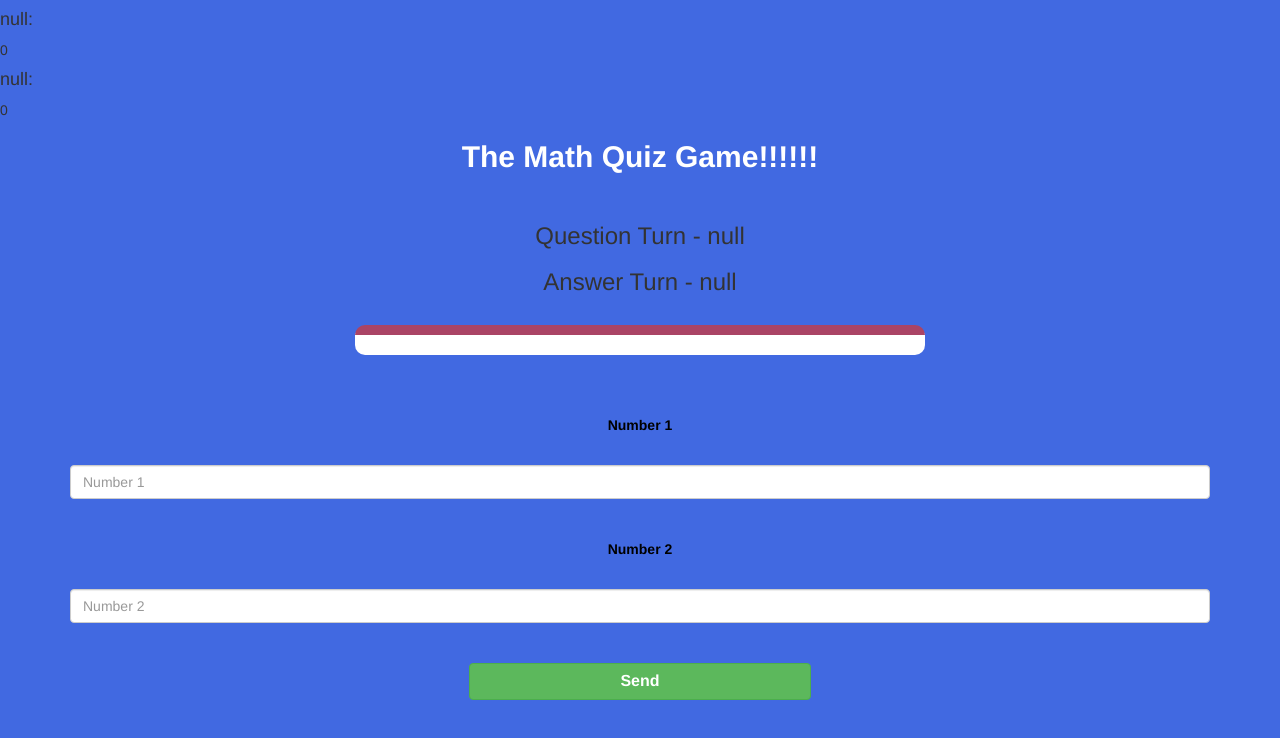
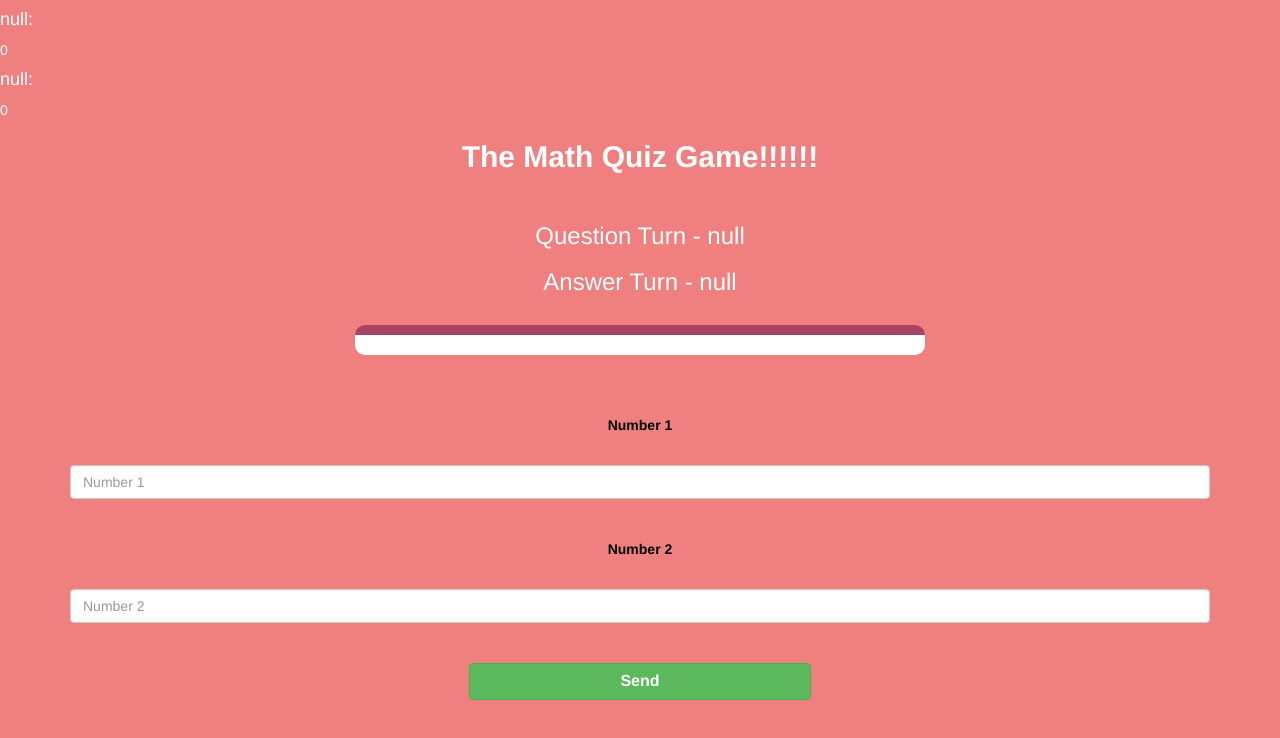
Before and after one commit to Rocket-Octane/The-Math-Game, a plain HTML site: page game_page.html in a window 1280 px wide. Drawn offline with nearby package versions, Linux system fonts and the light colour scheme.

Commit message:
Add files via upload

```diff
--- a/style.css
+++ b/style.css
@@ -1,5 +1,5 @@
 body {
-	background-color: royalblue;
+	background-color: lightcoral;
 }
 
 .login1,
@@ -37,3 +37,12 @@ body {
 p{
 	color: black;
 }
+h4{
+	color: white;
+}
+span{
+	color: white;
+}
+h3{
+	color: white;
+}
```
